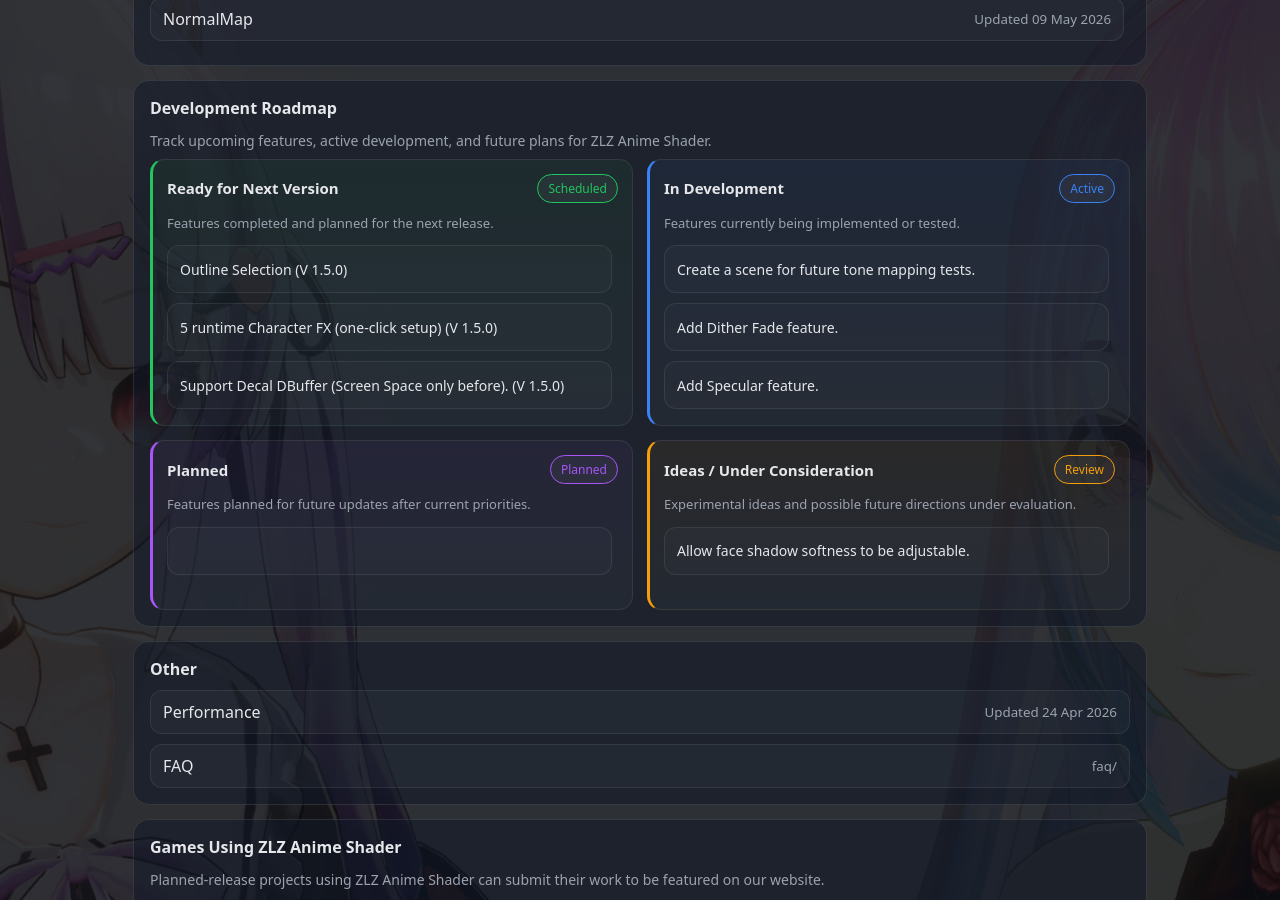
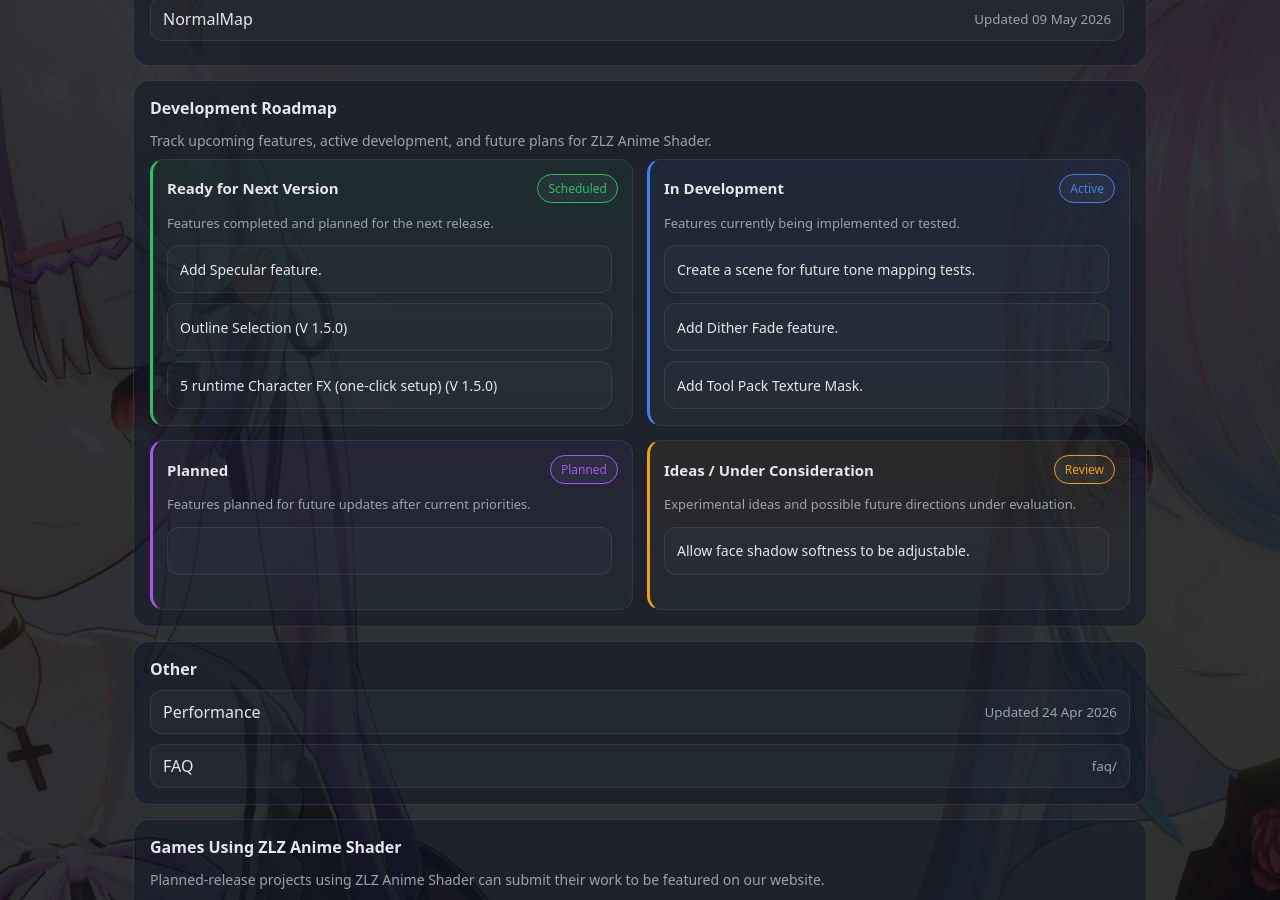
Before and after one commit to zlz-studio/zlz-studio.github.io, a Jekyll site: the page built from index.html, in a window 1280 px wide and 900 px high, scrolled down 1696 px. Built offline with Jekyll 4.4.1, drawn with Linux system fonts in a browser that asks for light colours.

Commit message:
Update index.html

```diff
--- a/index.html
+++ b/index.html
@@ -666,6 +666,7 @@
           {% assign p = site.pages | where: "url", "/features/Base-Character-Colors/" | first %}<a class="item" href="/features/Base-Character-Colors/"><span>Base Character Colors</span><small>Updated {{ p.last_modified_at | date: "%d %b %Y" }}</small></a>
           {% assign p = site.pages | where: "url", "/features/Outline/" | first %}<a class="item" href="/features/Outline/"><span>Outline</span><small>Updated {{ p.last_modified_at | date: "%d %b %Y" }}</small></a>
           {% assign p = site.pages | where: "url", "/features/NormalMap/" | first %}<a class="item" href="/features/NormalMap/"><span>NormalMap</span><small>Updated {{ p.last_modified_at | date: "%d %b %Y" }}</small></a>
+          {% assign p = site.pages | where: "url", "/features/Specular/" | first %}<a class="item" href="/features/Specular/"><span>Specular (Update in V 1.5.0)</span><small>Updated {{ p.last_modified_at | date: "%d %b %Y" }}</small></a>
           {% assign p = site.pages | where: "url", "/features/Metallic/" | first %}<a class="item" href="/features/Metallic/"><span>Metallic</span><small>Updated {{ p.last_modified_at | date: "%d %b %Y" }}</small></a>
           {% assign p = site.pages | where: "url", "/features/Soft-Light/" | first %}<a class="item" href="/features/Soft-Light/"><span>Soft Light</span><small>Updated {{ p.last_modified_at | date: "%d %b %Y" }}</small></a>
           {% assign p = site.pages | where: "url", "/features/Hair-Highlight/" | first %}<a class="item" href="/features/Hair-Highlight/"><span>Hair Highlight</span><small>Updated {{ p.last_modified_at | date: "%d %b %Y" }}</small></a>
@@ -700,6 +701,7 @@
             </p>
 
             <div class="roadmapList">
+              <div class="roadmapSlot">Add Specular feature.</div>
               <div class="roadmapSlot">Outline Selection (V 1.5.0)</div>
               <div class="roadmapSlot">5 runtime Character FX (one-click setup) (V 1.5.0)</div>
               <div class="roadmapSlot">Support Decal DBuffer (Screen Space only before). (V 1.5.0)</div>
@@ -720,7 +722,7 @@
             <div class="roadmapList">
               <div class="roadmapSlot">Create a scene for future tone mapping tests.</div>
               <div class="roadmapSlot">Add Dither Fade feature.</div>
-              <div class="roadmapSlot">Add Specular feature.</div>
+              <div class="roadmapSlot">Add Tool Pack Texture Mask.</div>
             </div>
           </div>
 
```
